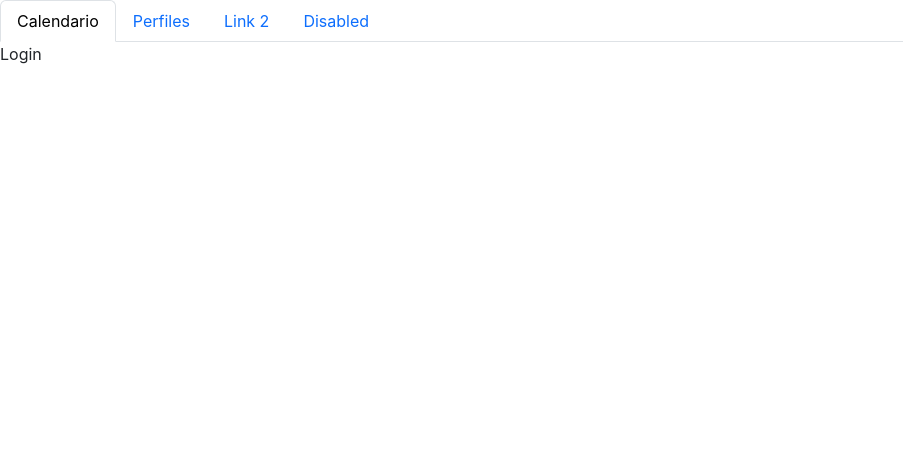
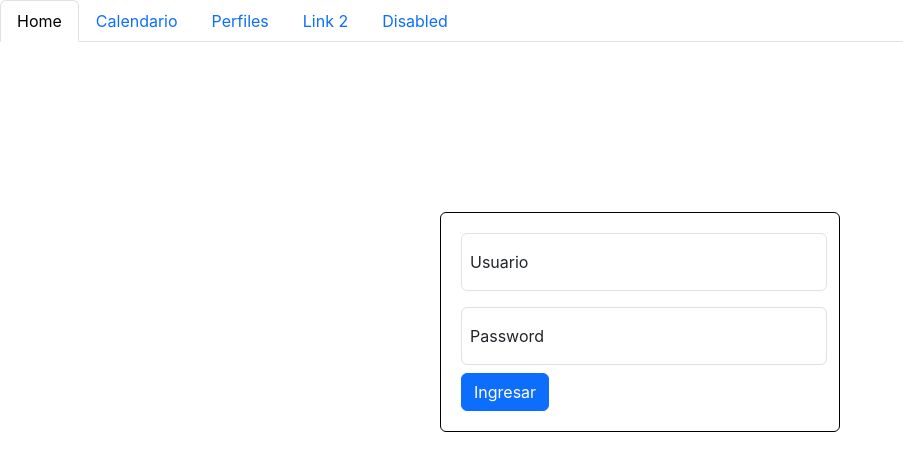
Before and after one commit to wavaronr/calendario, a React (Create React App) app: page / in a window 1280 px wide. Shown: the top 470 px of the page, without its empty margins (0-903 px from the left). Built offline with nearby package versions, Linux system fonts and the light colour scheme.

Commit message:
create form componet Login

```diff
--- a/src/components/Login.js
+++ b/src/components/Login.js
@@ -1,8 +1,33 @@
 function Login() {
   return (
-    <>
-      <div>Login</div>
-    </>
+    <div
+      className="d-flex justify-content-center align-items-center"
+      style={{ height: '70vh' }}
+    >
+      <div className="card" style={{ width: '25rem' }} key={'cardLogin'}>
+        <div class="card-body">
+          <div class="form-floating mb-3">
+            <input
+              type="email"
+              className="form-control m-1"
+              id="floatingInput"
+              placeholder="name@example.com"
+            ></input>
+            <label for="floatingInput">Usuario</label>
+          </div>
+          <div className="form-floating">
+            <input
+              type="password"
+              className="form-control m-1"
+              id="floatingPassword"
+              placeholder="Password"
+            ></input>
+            <label for="floatingPassword">Password</label>
+          </div>
+          <button className="btn btn-primary m-1"> Ingresar</button>
+        </div>
+      </div>
+    </div>
   );
 }
 export default Login;
--- a/src/components/NavMenu.js
+++ b/src/components/NavMenu.js
@@ -1,26 +1,24 @@
-import  { useState } from "react";
+import { useState } from 'react';
 
-import { useNavigate} from "react-router-dom";
+import { useNavigate } from 'react-router-dom';
 
 function NavMenu() {
   const [activeIndex, setActiveIndex] = useState(0);
   const navigate = useNavigate();
 
-
-  const buttons = ["Calendario", "Perfiles", "Link 2", "Disabled"];
+  const buttons = ['Home', 'Calendario', 'Perfiles', 'Link 2', 'Disabled'];
 
   const handleClick = (index) => {
     setActiveIndex(index === activeIndex ? -1 : index);
-    navigate(`/${buttons[index]}`,{ replace: true })
+    navigate(`/${buttons[index]}`, { replace: true });
   };
 
   return (
-
     <ul className="nav nav-tabs">
       {buttons.map((button, index) => (
         <li className="nav-item" key={index}>
           <button
-            className={`nav-link ${index === activeIndex ? "active" : ""}`}
+            className={`nav-link ${index === activeIndex ? 'active' : ''}`}
             onClick={() => handleClick(index)}
           >
             {button}
@@ -31,4 +29,4 @@ function NavMenu() {
   );
 }
 
-export default NavMenu ;
+export default NavMenu;
```
